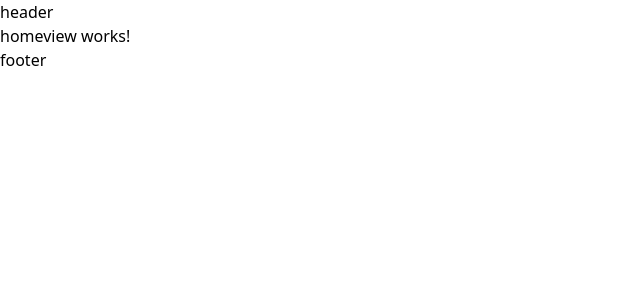
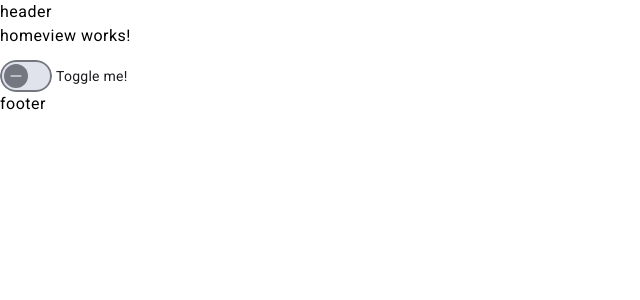
Before and after one commit to thachda0106/angular-template, an Angular app: page / in a window 1280 px wide. Shown: the top 300 px of the page, without its empty margins (0-640 px from the left). Built offline with nearby package versions, Linux system fonts and the light colour scheme.

Commit message:
feat: add material ui

```diff
--- a/angular.json
+++ b/angular.json
@@ -32,6 +32,7 @@
               }
             ],
             "styles": [
+              "@angular/material/prebuilt-themes/azure-blue.css",
               "src/styles.scss"
             ],
             "scripts": []
@@ -97,6 +98,7 @@
               }
             ],
             "styles": [
+              "@angular/material/prebuilt-themes/azure-blue.css",
               "src/styles.scss"
             ],
             "scripts": []
--- a/package.json
+++ b/package.json
@@ -16,10 +16,12 @@
   "private": true,
   "dependencies": {
     "@angular/animations": "^18.0.0",
+    "@angular/cdk": "^18.1.2",
     "@angular/common": "^18.0.0",
     "@angular/compiler": "^18.0.0",
     "@angular/core": "^18.0.0",
     "@angular/forms": "^18.0.0",
+    "@angular/material": "^18.1.2",
     "@angular/platform-browser": "^18.0.0",
     "@angular/platform-browser-dynamic": "^18.0.0",
     "@angular/router": "^18.0.0",
--- a/src/app/app.config.ts
+++ b/src/app/app.config.ts
@@ -1,8 +1,13 @@
 import { ApplicationConfig, provideZoneChangeDetection } from '@angular/core';
-import { provideRouter } from '@angular/router';
+import { provideRouter, withComponentInputBinding } from '@angular/router';
 
 import { routes } from './app.routes';
+import { provideAnimationsAsync } from '@angular/platform-browser/animations/async';
 
 export const appConfig: ApplicationConfig = {
-  providers: [provideZoneChangeDetection({ eventCoalescing: true }), provideRouter(routes)]
+  providers: [
+    provideZoneChangeDetection({ eventCoalescing: true }),
+    provideRouter(routes, withComponentInputBinding()),
+    provideAnimationsAsync(),
+  ],
 };
--- a/src/app/app.routes.ts
+++ b/src/app/app.routes.ts
@@ -2,12 +2,17 @@ import { Routes } from '@angular/router';
 import { authRoutes } from './features/auth/routes';
 import { homeRoutes } from './features/home/routes';
 import { blogRoutes } from './features/blogs/routes';
-import { NotFoundComponent } from '../shared/components/not-found/not-found.component';
 
 export const routes: Routes = [
   ...homeRoutes,
   ...authRoutes,
   ...blogRoutes,
-  { path: 'home', redirectTo: '', pathMatch: 'full' },
-  { path: '**', component: NotFoundComponent },
+  { path: 'home', redirectTo: '/', pathMatch: 'full' },
+  {
+    path: '**',
+    loadComponent: () =>
+      import('../shared/components/not-found/not-found.component').then(
+        (m) => m.NotFoundComponent,
+      ),
+  },
 ];
--- a/src/app/features/auth/routes.ts
+++ b/src/app/features/auth/routes.ts
@@ -1,11 +1,18 @@
-import { LoginViewComponent } from './views/login-view/login-view.component';
-import { RegisterViewComponent } from './views/register-view/register-view.component';
-
 export const authRoutes = [
-  { path: 'auth/login', title: 'Login page app', component: LoginViewComponent },
+  {
+    path: 'auth/login',
+    title: 'Login page app',
+    loadComponent: () =>
+      import('./views/login-view/login-view.component').then(
+        (m) => m.LoginViewComponent,
+      ),
+  },
   {
     path: 'auth/register',
     title: 'Register page app',
-    component: RegisterViewComponent,
+    loadComponent: () =>
+      import('./views/register-view/register-view.component').then(
+        (m) => m.RegisterViewComponent,
+      ),
   },
 ];
--- a/src/app/features/blogs/views/blog-detail-view/blog-detail-view.component.ts
+++ b/src/app/features/blogs/views/blog-detail-view/blog-detail-view.component.ts
@@ -1,7 +1,7 @@
 import { AsyncPipe } from '@angular/common';
-import { Component } from '@angular/core';
-import { ActivatedRoute, Router, RouterLink } from '@angular/router';
-import { Observable, of, switchMap, tap } from 'rxjs';
+import { Component, Input } from '@angular/core';
+import { Router, RouterLink } from '@angular/router';
+import { Observable, of } from 'rxjs';
 
 @Component({
   selector: 'app-blog-detail-view',
@@ -10,20 +10,14 @@ import { Observable, of, switchMap, tap } from 'rxjs';
   templateUrl: './blog-detail-view.component.html',
   styleUrl: './blog-detail-view.component.scss',
 })
+export class BlogDetailViewComponent {
+  @Input() slug!: string;
+  blogId: number;
+  blogDetail$: Observable<{ id: string; name: string }>;
 
-export class BlogDetailViewComponent {
-  blogId: number;
-  blogDetail$: Observable<{ id: number; name: string }>;
-
-  constructor(private currentRoute: ActivatedRoute, private router: Router ) {}
+  constructor(private router: Router) {}
   ngOnInit() {
-    this.blogId = Number(this.currentRoute.snapshot.paramMap.get('slug'));
-
-    this.blogDetail$ = this.currentRoute.paramMap.pipe(
-      switchMap((params) => {
-        return of({ id: this.blogId, name: 'Thach' });
-      })
-    );
+    this.blogDetail$ = of({ id: this.slug, name: 'Thach' });
   }
 
   goToBlogsPage() {
--- a/src/app/features/home/routes.ts
+++ b/src/app/features/home/routes.ts
@@ -1,4 +1,3 @@
-import { Title } from '@angular/platform-browser';
 import { HomeViewComponent } from './views/home-view/home-view.component';
 
 export const homeRoutes = [
--- a/src/app/features/home/views/home-view/home-view.component.html
+++ b/src/app/features/home/views/home-view/home-view.component.html
@@ -1 +1,2 @@
 <p>homeview works!</p>
+<mat-slide-toggle>Toggle me!</mat-slide-toggle>
--- a/src/index.html
+++ b/src/index.html
@@ -6,8 +6,10 @@
   <base href="/">
   <meta name="viewport" content="width=device-width, initial-scale=1">
   <link rel="icon" type="image/x-icon" href="favicon.ico">
+  <link href="https://fonts.googleapis.com/css2?family=Roboto:wght@300;400;500&display=swap" rel="stylesheet">
+  <link href="https://fonts.googleapis.com/icon?family=Material+Icons" rel="stylesheet">
 </head>
-<body>
+<body class="mat-typography">
   <app-root></app-root>
 </body>
 </html>
--- a/src/shared/styles/global.scss
+++ b/src/shared/styles/global.scss
@@ -1,2 +1,3 @@
 @import "reset.scss";
 @import "tailwind.scss";
+@import "mui.scss";
--- /dev/null
+++ b/src/shared/styles/mui.scss
@@ -0,0 +1,2 @@
+html, body { height: 100%; }
+body { margin: 0; font-family: Roboto, "Helvetica Neue", sans-serif; }
```
Also changed, not shown: src/app/features/home/views/home-view/home-view.component.ts (+4 -6 lines), 1 other file (tests, documents, lock files or other folders).
